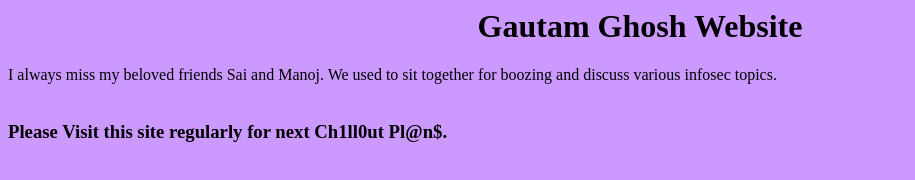
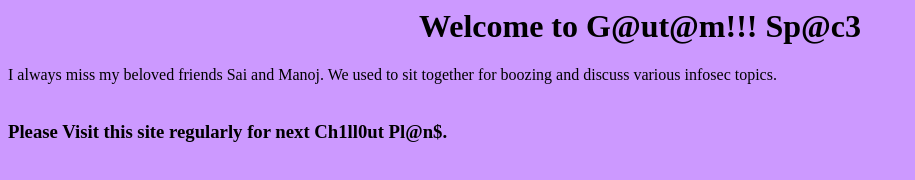
Before and after one commit to gautamatlas/newrepo, a plain HTML site: page index.html in a window 1280 px wide. Shown: the whole page, without its empty margins (0-915 px from the left). Drawn offline with Linux system fonts and the light colour scheme.

Commit message:
Update index.html

```diff
--- a/index.html
+++ b/index.html
@@ -1,6 +1,6 @@
 <html>
   <body bgcolor=#cc99ff>
-    <div align=center><h1><b>Gautam Ghosh Website </b></h1></div>
+    <div align=center><h1><b>Welcome to G@ut@m!!! Sp@c3 </b></h1></div>
     <p align=justify>I always miss my beloved friends Sai and Manoj. We used to sit together for boozing and discuss various infosec topics.
       <br /></br /><h3>Please Visit this site regularly for next Ch1ll0ut Pl@n$.</h3>
     </p>
```
